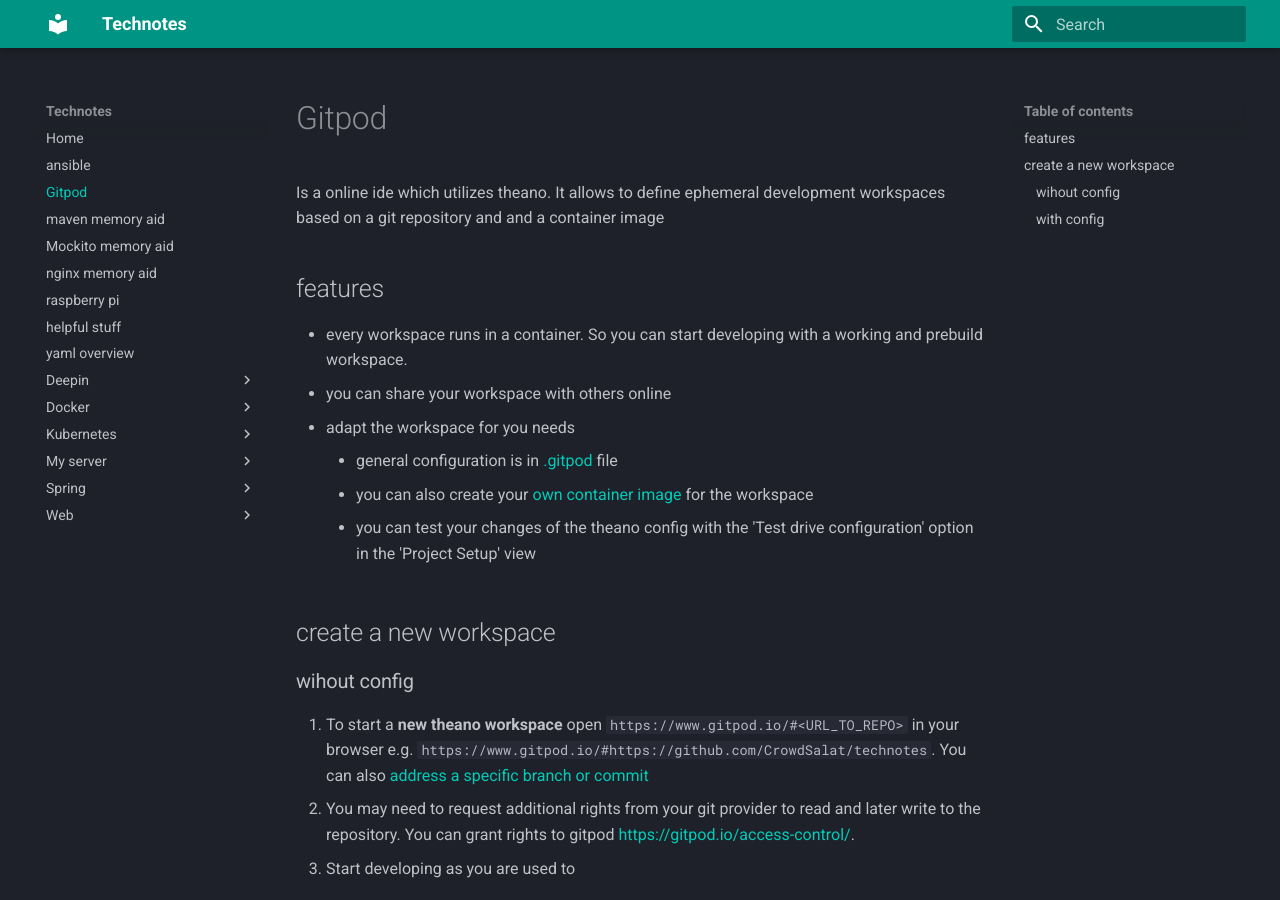
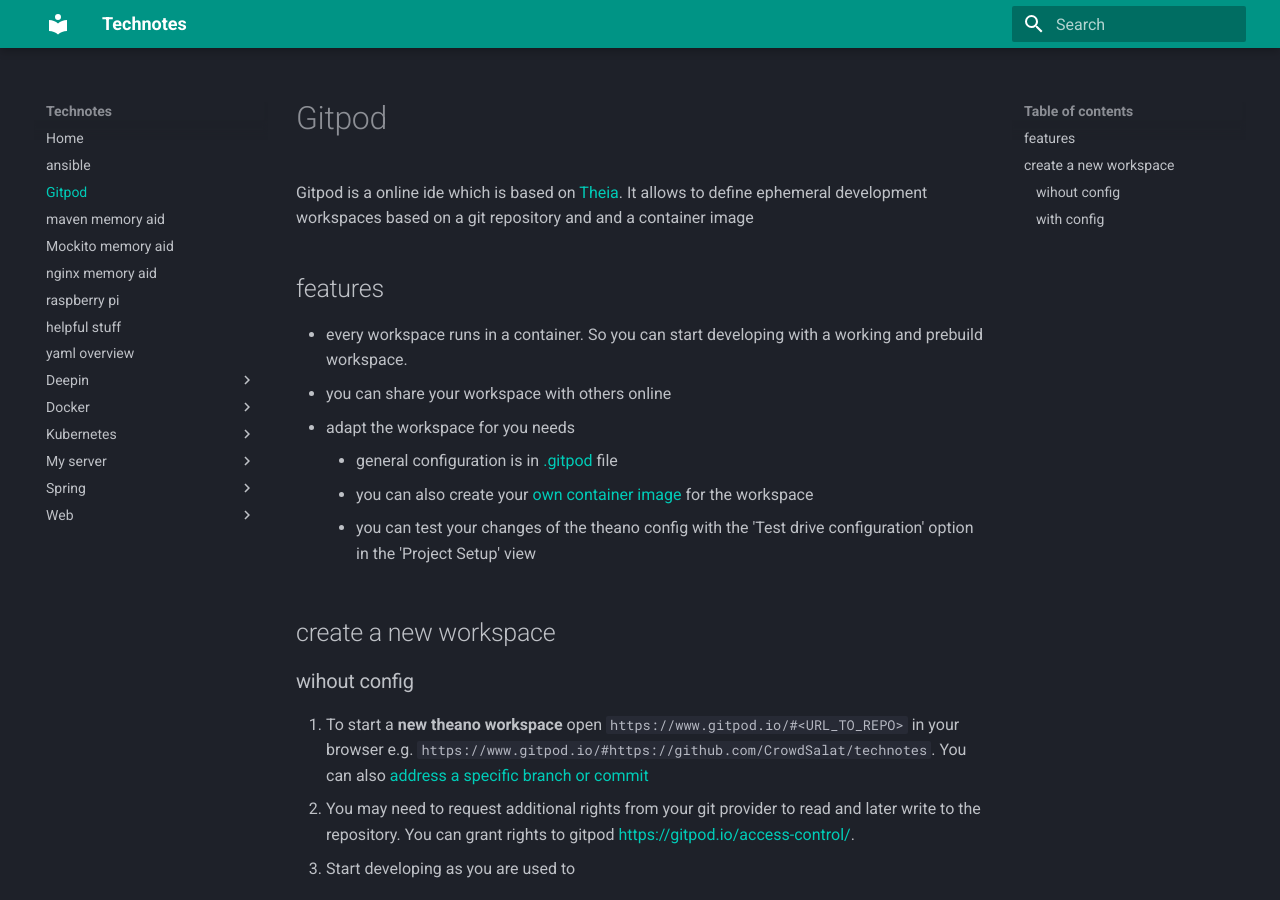
Before and after one commit to organicaudio/useful-code-snippets2, an MkDocs documentation site: the page built from docs/gitpod.md, in a window 1280 px wide and 900 px high. Built offline with MkDocs 1.6.1 and Material for MkDocs 9.7.7, drawn with Linux system fonts in a browser that asks for light colours.

Commit message:
Update gitpod.md

```diff
--- a/docs/gitpod.md
+++ b/docs/gitpod.md
@@ -1,7 +1,7 @@
 # Gitpod
 
 
-Is a online ide which utilizes theano. It allows to define ephemeral development workspaces based on a git repository and and a container image
+Gitpod is a online ide which is based on [Theia](https://theia-ide.org/). It allows to define ephemeral development workspaces based on a git repository and and a container image
 
 ## features
 
```
